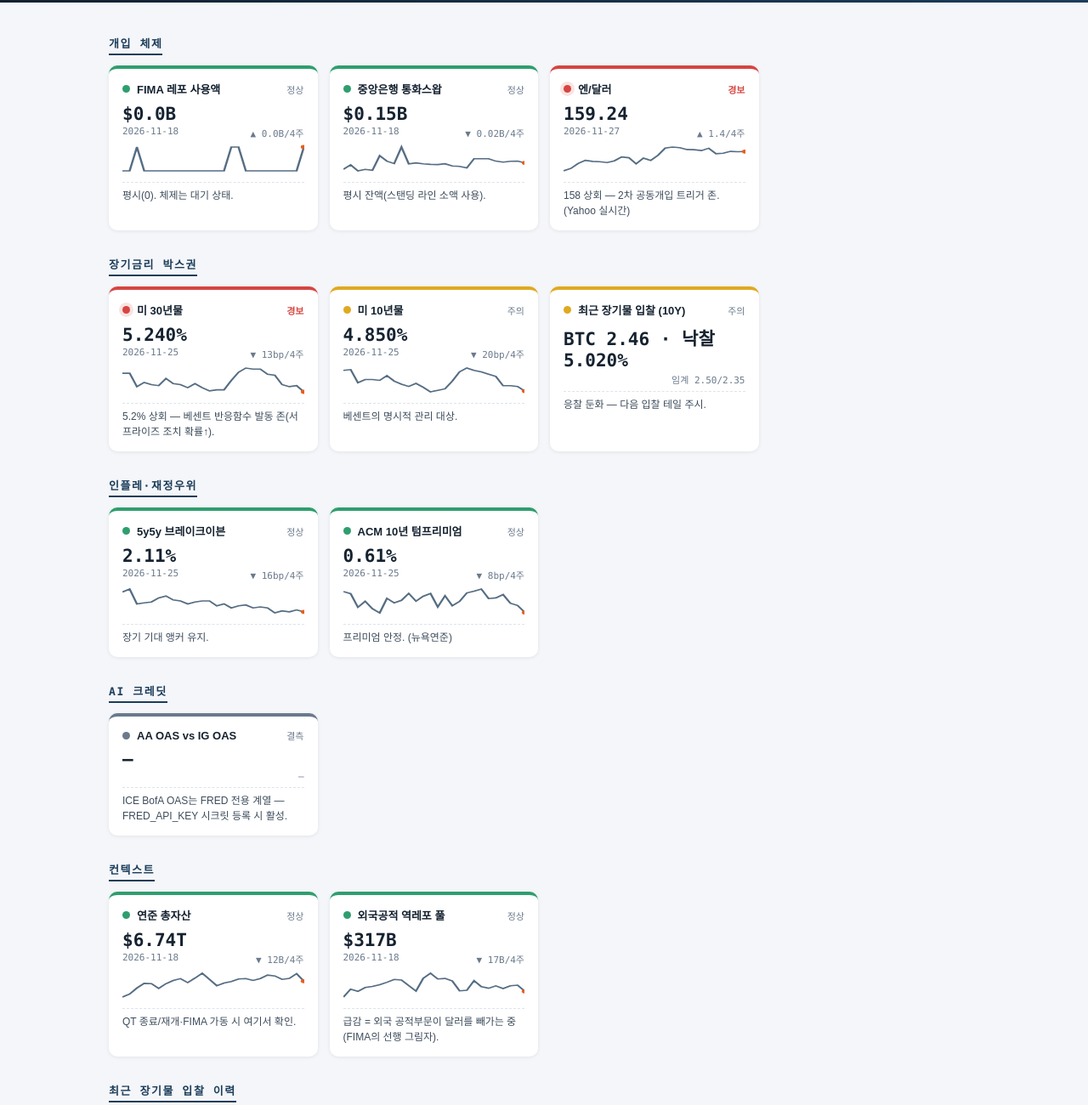
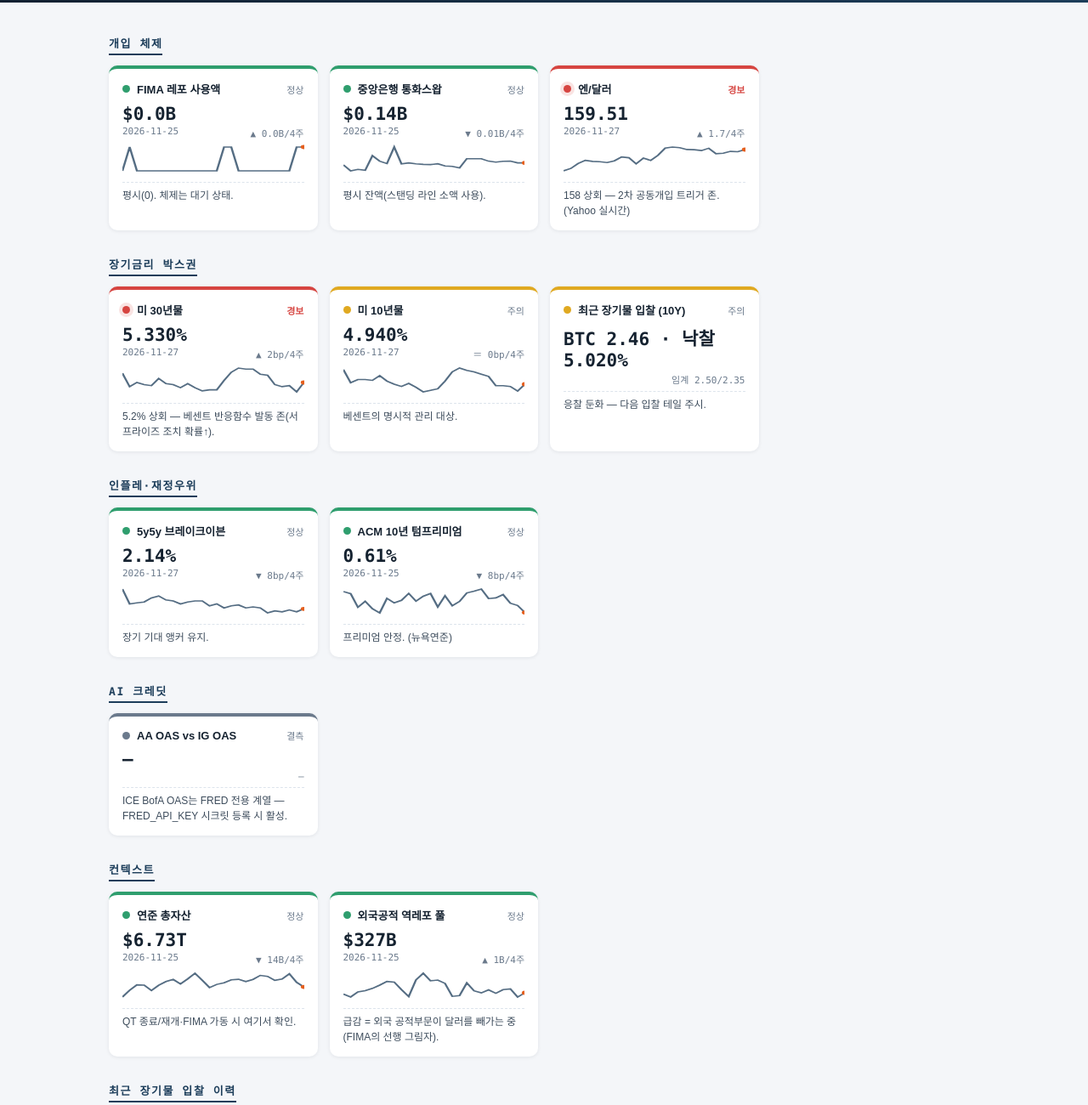
Before and after one commit to hoee213/macro-regime-watch, a plain HTML site: page docs/index.html in a window 1280 px wide. Shown: the part 200-1500 px from the top of the page at 85% size. Drawn offline with Linux system fonts and the light colour scheme.

Commit message:
대시보드 갱신 2026-11-28 12:11 KST

```diff
--- a/docs/index.html
+++ b/docs/index.html
@@ -68,7 +68,7 @@ body { background:var(--paper); color:var(--ink);
   <div class="wrap" style="padding:0;">
     <div class="eyebrow">Treasury–Fed Regime Watch</div>
     <h1>변곡점 대시보드</h1>
-    <div class="sub">생성 2026-11-27 12:33 KST · 소스: 재무부 · 연준 H.4.1 · 뉴욕연준 ACM · TreasuryDirect · Yahoo · FRED(OAS)</div>
+    <div class="sub">생성 2026-11-28 12:11 KST · 소스: 재무부 · 연준 H.4.1 · 뉴욕연준 ACM · TreasuryDirect · Yahoo · FRED(OAS)</div>
     <div class="regime st-red"><b>[경보]</b> 복수 경보 — 변곡 국면 진입 가능성. 개별 신호의 조합(어느 시나리오인지)을 판독할 것.</div>
   </div>
 </div>
@@ -83,8 +83,8 @@ body { background:var(--paper); color:var(--ink);
           <span class="card-status">정상</span>
         </div>
         <div class="card-val">$0.0B</div>
-        <div class="card-meta"><span>2026-11-18</span><span>▲ 0.0B/4주</span></div>
-        <svg class="spark" viewBox="0 0 140 34" preserveAspectRatio="none"><polyline points="0.0,31.0 5.6,31.0 11.2,3.0 16.8,31.0 22.4,31.0 28.0,31.0 33.6,31.0 39.2,31.0 44.8,31.0 50.4,31.0 56.0,31.0 61.6,31.0 67.2,31.0 72.8,31.0 78.4,31.0 84.0,3.0 89.6,3.0 95.2,31.0 100.8,31.0 106.4,31.0 112.0,31.0 117.6,31.0 123.2,31.0 128.8,31.0 134.4,31.0 140.0,3.0" /><circle cx="140.0" cy="3.0" r="2.4"/></svg>
+        <div class="card-meta"><span>2026-11-25</span><span>▲ 0.0B/4주</span></div>
+        <svg class="spark" viewBox="0 0 140 34" preserveAspectRatio="none"><polyline points="0.0,31.0 5.6,3.0 11.2,31.0 16.8,31.0 22.4,31.0 28.0,31.0 33.6,31.0 39.2,31.0 44.8,31.0 50.4,31.0 56.0,31.0 61.6,31.0 67.2,31.0 72.8,31.0 78.4,3.0 84.0,3.0 89.6,31.0 95.2,31.0 100.8,31.0 106.4,31.0 112.0,31.0 117.6,31.0 123.2,31.0 128.8,31.0 134.4,3.0 140.0,3.0" /><circle cx="140.0" cy="3.0" r="2.4"/></svg>
         <div class="card-note">평시(0). 체제는 대기 상태.</div>
       </div>
       <div class="card st-green">
@@ -93,9 +93,9 @@ body { background:var(--paper); color:var(--ink);
           <span class="card-name">중앙은행 통화스왑</span>
           <span class="card-status">정상</span>
         </div>
-        <div class="card-val">$0.15B</div>
-        <div class="card-meta"><span>2026-11-18</span><span>▼ 0.02B/4주</span></div>
-        <svg class="spark" viewBox="0 0 140 34" preserveAspectRatio="none"><polyline points="0.0,29.2 5.6,24.0 11.2,31.0 16.8,29.3 22.4,30.4 28.0,13.2 33.6,19.6 39.2,22.4 44.8,3.0 50.4,22.7 56.0,21.6 61.6,22.7 67.2,23.4 72.8,23.6 78.4,22.7 84.0,25.2 89.6,25.7 95.2,27.5 100.8,16.7 106.4,16.7 112.0,16.8 117.6,19.6 123.2,20.8 128.8,19.7 134.4,19.6 140.0,21.6" /><circle cx="140.0" cy="21.6" r="2.4"/></svg>
+        <div class="card-val">$0.14B</div>
+        <div class="card-meta"><span>2026-11-25</span><span>▼ 0.01B/4주</span></div>
+        <svg class="spark" viewBox="0 0 140 34" preserveAspectRatio="none"><polyline points="0.0,24.0 5.6,31.0 11.2,29.3 16.8,30.4 22.4,13.2 28.0,19.6 33.6,22.4 39.2,3.0 44.8,22.7 50.4,21.6 56.0,22.7 61.6,23.4 67.2,23.6 72.8,22.7 78.4,25.2 84.0,25.7 89.6,27.5 95.2,16.7 100.8,16.7 106.4,16.8 112.0,19.6 117.6,20.8 123.2,19.7 128.8,19.6 134.4,21.6 140.0,21.6" /><circle cx="140.0" cy="21.6" r="2.4"/></svg>
         <div class="card-note">평시 잔액(스탠딩 라인 소액 사용).</div>
       </div>
       <div class="card st-red">
@@ -104,9 +104,9 @@ body { background:var(--paper); color:var(--ink);
           <span class="card-name">엔/달러</span>
           <span class="card-status">경보</span>
         </div>
-        <div class="card-val">159.24</div>
-        <div class="card-meta"><span>2026-11-27</span><span>▲ 1.4/4주</span></div>
-        <svg class="spark" viewBox="0 0 140 34" preserveAspectRatio="none"><polyline points="0.0,31.0 5.6,28.2 11.2,22.4 16.8,18.6 22.4,19.9 28.0,20.2 33.6,21.2 39.2,19.2 44.8,14.6 50.4,15.6 56.0,22.7 61.6,16.1 67.2,18.7 72.8,12.7 78.4,4.2 84.0,3.0 89.6,3.8 95.2,5.9 100.8,6.1 106.4,7.1 112.0,4.4 117.6,10.8 123.2,10.2 128.8,8.1 134.4,8.5 140.0,8.3" /><circle cx="140.0" cy="8.3" r="2.4"/></svg>
+        <div class="card-val">159.51</div>
+        <div class="card-meta"><span>2026-11-27</span><span>▲ 1.7/4주</span></div>
+        <svg class="spark" viewBox="0 0 140 34" preserveAspectRatio="none"><polyline points="0.0,31.0 5.6,28.2 11.2,22.4 16.8,18.6 22.4,19.9 28.0,20.2 33.6,21.2 39.2,19.2 44.8,14.6 50.4,15.6 56.0,22.7 61.6,16.1 67.2,18.7 72.8,12.7 78.4,4.2 84.0,3.0 89.6,3.8 95.2,5.9 100.8,6.1 106.4,7.1 112.0,4.4 117.6,10.8 123.2,10.2 128.8,8.1 134.4,8.5 140.0,6.0" /><circle cx="140.0" cy="6.0" r="2.4"/></svg>
         <div class="card-note">158 상회 — 2차 공동개입 트리거 존. (Yahoo 실시간)</div>
       </div></div>
     <h2 class="grp">장기금리 박스권</h2>
@@ -117,9 +117,9 @@ body { background:var(--paper); color:var(--ink);
           <span class="card-name">미 30년물</span>
           <span class="card-status">경보</span>
         </div>
-        <div class="card-val">5.240%</div>
-        <div class="card-meta"><span>2026-11-25</span><span>▼ 13bp/4주</span></div>
-        <svg class="spark" viewBox="0 0 140 34" preserveAspectRatio="none"><polyline points="0.0,9.1 5.6,9.1 11.2,24.9 16.8,20.0 22.4,22.5 28.0,23.7 33.6,15.2 39.2,21.3 44.8,22.5 50.4,26.1 56.0,21.3 61.6,26.1 67.2,29.8 72.8,28.6 78.4,28.6 84.0,17.6 89.6,7.9 95.2,3.0 100.8,4.2 106.4,4.2 112.0,10.3 117.6,11.5 123.2,22.5 128.8,24.9 134.4,23.7 140.0,31.0" /><circle cx="140.0" cy="31.0" r="2.4"/></svg>
+        <div class="card-val">5.330%</div>
+        <div class="card-meta"><span>2026-11-27</span><span>▲ 2bp/4주</span></div>
+        <svg class="spark" viewBox="0 0 140 34" preserveAspectRatio="none"><polyline points="0.0,9.1 5.6,24.9 11.2,20.0 16.8,22.5 22.4,23.7 28.0,15.2 33.6,21.3 39.2,22.5 44.8,26.1 50.4,21.3 56.0,26.1 61.6,29.8 67.2,28.6 72.8,28.6 78.4,17.6 84.0,7.9 89.6,3.0 95.2,4.2 100.8,4.2 106.4,10.3 112.0,11.5 117.6,22.5 123.2,24.9 128.8,23.7 134.4,31.0 140.0,20.0" /><circle cx="140.0" cy="20.0" r="2.4"/></svg>
         <div class="card-note">5.2% 상회 — 베센트 반응함수 발동 존(서프라이즈 조치 확률↑).</div>
       </div>
       <div class="card st-yellow">
@@ -128,9 +128,9 @@ body { background:var(--paper); color:var(--ink);
           <span class="card-name">미 10년물</span>
           <span class="card-status">주의</span>
         </div>
-        <div class="card-val">4.850%</div>
-        <div class="card-meta"><span>2026-11-25</span><span>▼ 20bp/4주</span></div>
-        <svg class="spark" viewBox="0 0 140 34" preserveAspectRatio="none"><polyline points="0.0,5.7 5.6,4.8 11.2,20.2 16.8,16.5 22.4,16.5 28.0,17.5 33.6,12.0 39.2,18.4 44.8,22.0 50.4,24.7 56.0,21.1 61.6,25.6 67.2,31.0 72.8,29.2 78.4,27.4 84.0,18.4 89.6,7.5 95.2,3.0 100.8,5.7 106.4,7.5 112.0,10.2 117.6,12.9 123.2,23.8 128.8,23.8 134.4,24.7 140.0,30.1" /><circle cx="140.0" cy="30.1" r="2.4"/></svg>
+        <div class="card-val">4.940%</div>
+        <div class="card-meta"><span>2026-11-27</span><span>＝ 0bp/4주</span></div>
+        <svg class="spark" viewBox="0 0 140 34" preserveAspectRatio="none"><polyline points="0.0,4.8 5.6,20.2 11.2,16.5 16.8,16.5 22.4,17.5 28.0,12.0 33.6,18.4 39.2,22.0 44.8,24.7 50.4,21.1 56.0,25.6 61.6,31.0 67.2,29.2 72.8,27.4 78.4,18.4 84.0,7.5 89.6,3.0 95.2,5.7 100.8,7.5 106.4,10.2 112.0,12.9 117.6,23.8 123.2,23.8 128.8,24.7 134.4,30.1 140.0,22.0" /><circle cx="140.0" cy="22.0" r="2.4"/></svg>
         <div class="card-note">베센트의 명시적 관리 대상.</div>
       </div>
       <div class="card st-yellow">
@@ -152,9 +152,9 @@ body { background:var(--paper); color:var(--ink);
           <span class="card-name">5y5y 브레이크이븐</span>
           <span class="card-status">정상</span>
         </div>
-        <div class="card-val">2.11%</div>
-        <div class="card-meta"><span>2026-11-25</span><span>▼ 16bp/4주</span></div>
-        <svg class="spark" viewBox="0 0 140 34" preserveAspectRatio="none"><polyline points="0.0,6.5 5.6,3.0 11.2,20.5 16.8,19.3 22.4,18.2 28.0,13.5 33.6,11.2 39.2,15.8 44.8,17.0 50.4,20.5 56.0,18.2 61.6,17.0 67.2,17.0 72.8,22.8 78.4,20.5 84.0,25.2 89.6,22.8 95.2,21.7 100.8,25.2 106.4,24.0 112.0,25.2 117.6,31.0 123.2,28.7 128.8,29.8 134.4,27.5 140.0,29.8" /><circle cx="140.0" cy="29.8" r="2.4"/></svg>
+        <div class="card-val">2.14%</div>
+        <div class="card-meta"><span>2026-11-27</span><span>▼ 8bp/4주</span></div>
+        <svg class="spark" viewBox="0 0 140 34" preserveAspectRatio="none"><polyline points="0.0,3.0 5.6,20.5 11.2,19.3 16.8,18.2 22.4,13.5 28.0,11.2 33.6,15.8 39.2,17.0 44.8,20.5 50.4,18.2 56.0,17.0 61.6,17.0 67.2,22.8 72.8,20.5 78.4,25.2 84.0,22.8 89.6,21.7 95.2,25.2 100.8,24.0 106.4,25.2 112.0,31.0 117.6,28.7 123.2,29.8 128.8,27.5 134.4,29.8 140.0,26.3" /><circle cx="140.0" cy="26.3" r="2.4"/></svg>
         <div class="card-note">장기 기대 앵커 유지.</div>
       </div>
       <div class="card st-green">
@@ -189,9 +189,9 @@ body { background:var(--paper); color:var(--ink);
           <span class="card-name">연준 총자산</span>
           <span class="card-status">정상</span>
         </div>
-        <div class="card-val">$6.74T</div>
-        <div class="card-meta"><span>2026-11-18</span><span>▼ 12B/4주</span></div>
-        <svg class="spark" viewBox="0 0 140 34" preserveAspectRatio="none"><polyline points="0.0,31.0 5.6,27.4 11.2,20.4 16.8,14.9 22.4,15.2 28.0,20.8 33.6,15.3 39.2,11.5 44.8,9.3 50.4,14.0 56.0,8.7 61.6,3.0 67.2,10.2 72.8,17.6 78.4,14.5 84.0,12.7 89.6,9.8 95.2,9.2 100.8,11.5 106.4,9.2 112.0,5.2 117.6,6.2 123.2,10.2 128.8,9.0 134.4,3.5 140.0,12.3" /><circle cx="140.0" cy="12.3" r="2.4"/></svg>
+        <div class="card-val">$6.73T</div>
+        <div class="card-meta"><span>2026-11-25</span><span>▼ 14B/4주</span></div>
+        <svg class="spark" viewBox="0 0 140 34" preserveAspectRatio="none"><polyline points="0.0,31.0 5.6,23.0 11.2,16.6 16.8,17.0 22.4,23.4 28.0,17.1 33.6,12.8 39.2,10.3 44.8,15.6 50.4,9.6 56.0,3.0 61.6,11.2 67.2,19.8 72.8,16.1 78.4,14.2 84.0,10.7 89.6,10.1 95.2,12.8 100.8,10.2 106.4,5.5 112.0,6.7 117.6,11.3 123.2,9.8 128.8,3.6 134.4,13.7 140.0,19.1" /><circle cx="140.0" cy="19.1" r="2.4"/></svg>
         <div class="card-note">QT 종료/재개·FIMA 가동 시 여기서 확인.</div>
       </div>
       <div class="card st-green">
@@ -200,9 +200,9 @@ body { background:var(--paper); color:var(--ink);
           <span class="card-name">외국공적 역레포 풀</span>
           <span class="card-status">정상</span>
         </div>
-        <div class="card-val">$317B</div>
-        <div class="card-meta"><span>2026-11-18</span><span>▼ 17B/4주</span></div>
-        <svg class="spark" viewBox="0 0 140 34" preserveAspectRatio="none"><polyline points="0.0,31.0 5.6,21.7 11.2,24.3 16.8,19.8 22.4,18.6 28.0,16.5 33.6,13.6 39.2,10.3 44.8,10.9 50.4,17.6 56.0,24.0 61.6,9.0 67.2,3.0 72.8,9.7 78.4,9.1 84.0,12.1 89.6,23.7 95.2,23.0 100.8,11.7 106.4,18.8 112.0,20.6 117.6,17.9 123.2,21.0 128.8,17.7 134.4,17.0 140.0,24.3" /><circle cx="140.0" cy="24.3" r="2.4"/></svg>
+        <div class="card-val">$327B</div>
+        <div class="card-meta"><span>2026-11-25</span><span>▲ 1B/4주</span></div>
+        <svg class="spark" viewBox="0 0 140 34" preserveAspectRatio="none"><polyline points="0.0,27.5 5.6,30.9 11.2,25.0 16.8,23.4 22.4,20.8 28.0,17.0 33.6,12.6 39.2,13.4 44.8,22.2 50.4,30.5 56.0,10.9 61.6,3.0 67.2,11.9 72.8,11.0 78.4,14.9 84.0,30.2 89.6,29.2 95.2,14.4 100.8,23.7 106.4,26.1 112.0,22.5 117.6,26.6 123.2,22.3 128.8,21.4 134.4,31.0 140.0,26.0" /><circle cx="140.0" cy="26.0" r="2.4"/></svg>
         <div class="card-note">급감 = 외국 공적부문이 달러를 빼가는 중(FIMA의 선행 그림자).</div>
       </div></div>
 
```
Also changed, not shown: docs/signals.json (+35 -35 lines).
